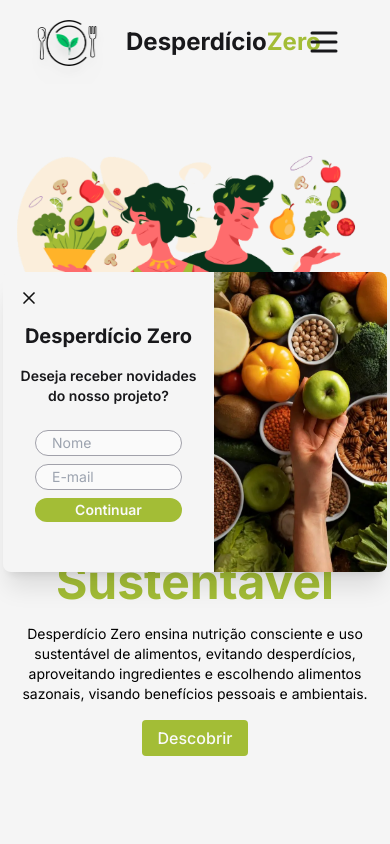
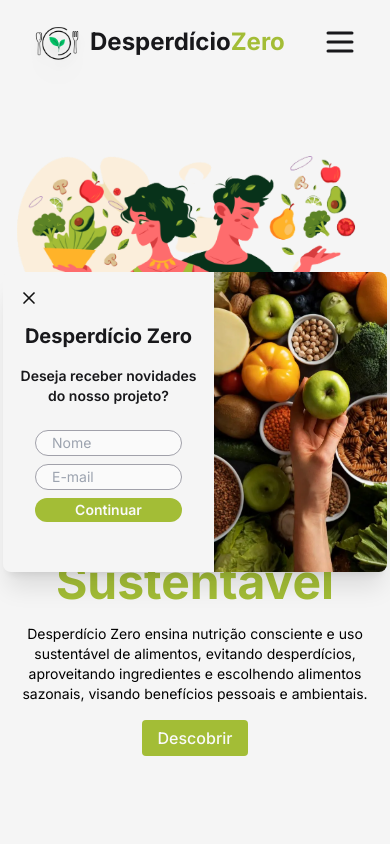
Before and after one commit to Lzinnxl007/TCC, a Next.js app: page / in a window 390 px wide. Shown: the top 844 px of the page. Built offline with nearby package versions, Linux system fonts and the light colour scheme; no server answers.

Commit message:
correting header responsive layout

```diff
--- a/src/components/Default/Header.jsx
+++ b/src/components/Default/Header.jsx
@@ -43,7 +43,7 @@ export default function Header() {
                         ) : (
                             <Logo url="/white-logo.png"/>
                         )}
-                        <p className="text-3xl font-bold whitespace-nowrap md:text-2xl text-zinc-900 dark:text-zinc-50 md:translate-x-4">Desperdício
+                        <p className="text-3xl font-bold whitespace-nowrap md:text-2xl text-zinc-900 dark:text-zinc-50 md:text-md">Desperdício
                             <span className="text-[var(--green)]">Zero</span>
                         </p>
                     </div>
@@ -100,7 +100,7 @@ export default function Header() {
                     )}
                 </div>
                 <button onClick={openCloseMenu}
-                className="hidden md:block cursor-pointer z-10 md:-translate-x-12 text-zinc-900 dark:text-zinc-50">
+                className="hidden md:block cursor-pointer z-10 md:-translate-x-8 ml-2 text-zinc-900 dark:text-zinc-50">
                     <Menu size={36} className="fill-zinc-900 dark:fill-zinc-50"/>
                 </button>
             </nav>
--- a/src/components/Default/Logo.jsx
+++ b/src/components/Default/Logo.jsx
@@ -7,6 +7,6 @@ export default function Logo({ url }) {
         layout="responsive"
         width={100}
         height={100}
-        className={`drop-shadow-xl w-full max-w-[70px]`}/>
+        className={`drop-shadow-xl w-full max-w-[70px] sm:max-w-[50px]`}/>
     )
 }
```
